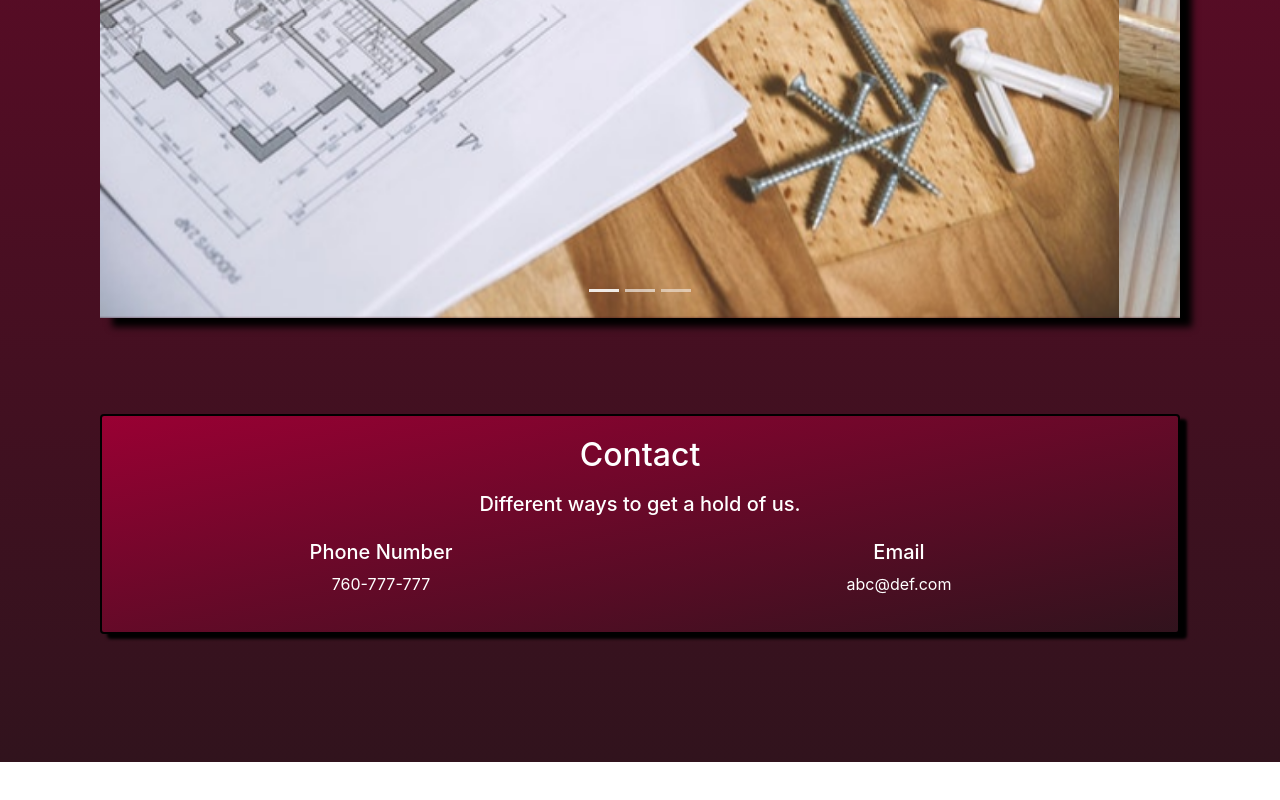
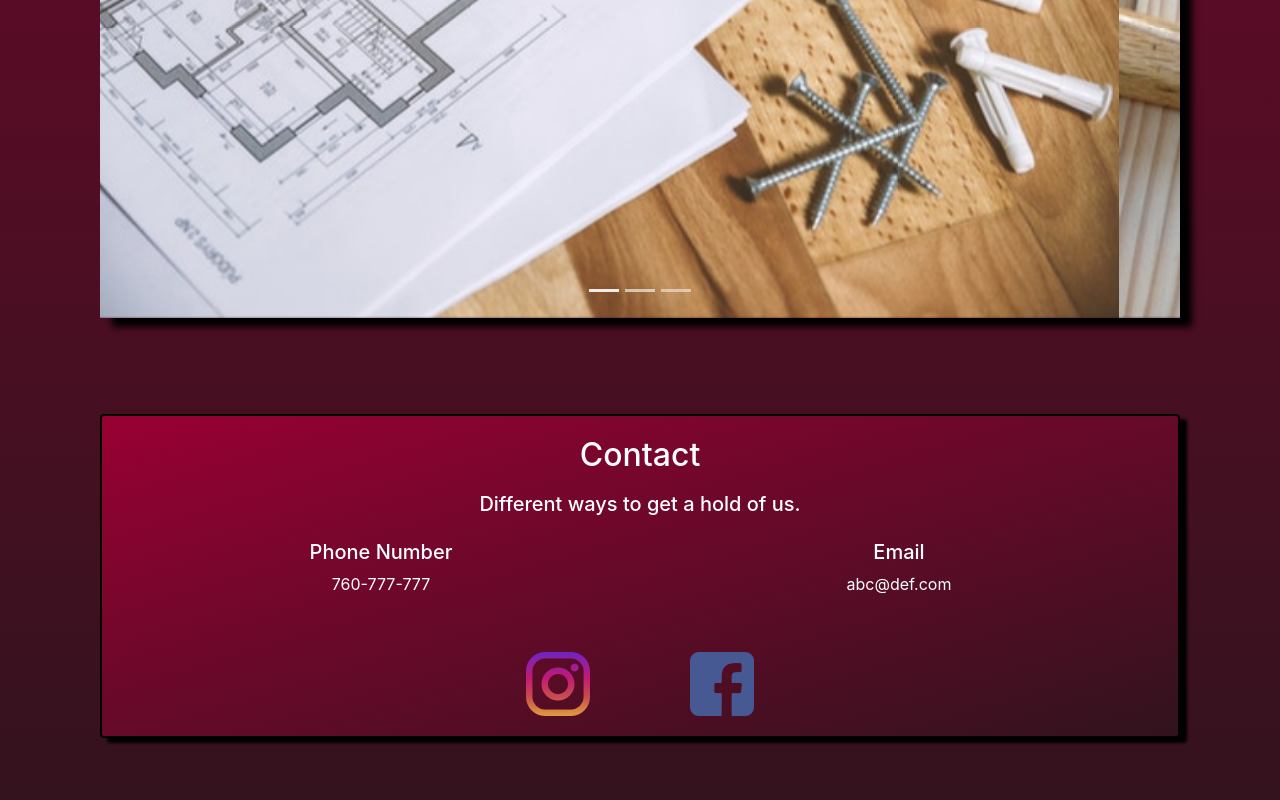
Before and after one commit to jgarcia4444/restorationWebsite, a plain HTML site: page index.html in a window 1280 px wide. Shown: the part 1395-2195 px from the top of the page. Before the commit the page ends 2157 px from the top, so only its background shows below. Drawn offline with nearby package versions, Linux system fonts and the light colour scheme.

Commit message:
Instagram and facebook logo added that link to the respinding pages for the owner. Needs More pictures and info.

```diff
--- a/index.html
+++ b/index.html
@@ -89,6 +89,14 @@
                             </div>
                         </div>
                     </div>
+                    <div class="card-body">
+                        <a href="https://www.instagram.com/rickyjr_777/" class="card-link mr-4 pr-4" target="_blank">
+                            <img src="./media/imgs/instagram.png" alt="Instagram">
+                        </a>
+                        <a href="https://www.facebook.com/enrique.virgenr" class="card-link ml-4 pl-4" target="_blank">
+                            <img src="./media/imgs/facebook.png" alt="Facebook">
+                        </a>
+                    </div>
                 </div>
             </div>
     </div>
```
Also changed, not shown: media/imgs/facebook.png (added), media/imgs/instagram.png (added).
